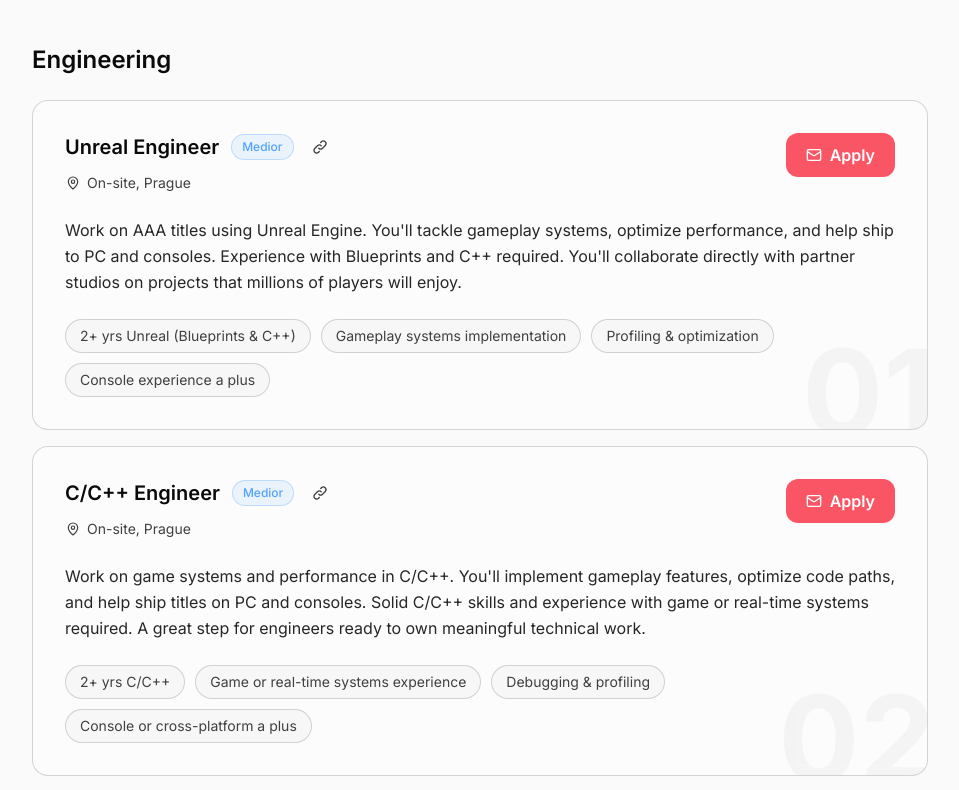
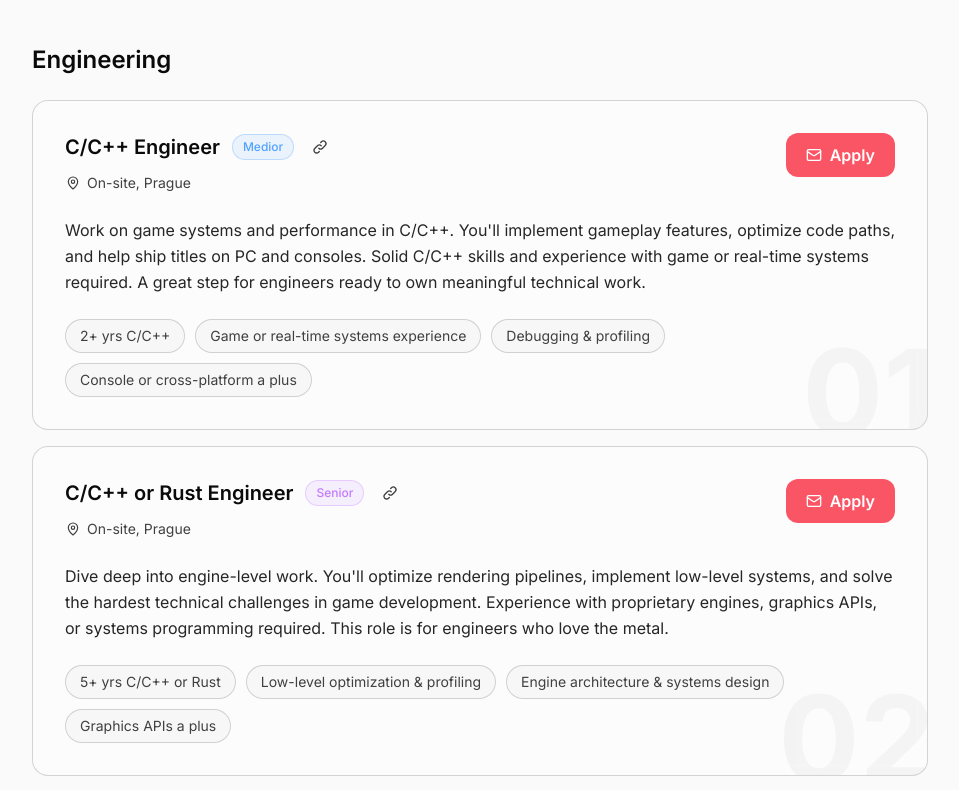
Before and after one commit to Flying-Rat/Website-Next, a Next.js app: page /jobs in a window 1280 px wide. Shown: the part 2280-3070 px from the top of the page, without its empty margins (160-1119 px from the left). Built offline with nearby package versions, Linux system fonts and the light colour scheme.

Commit message:
refactor: reintroduce Unreal Engineer role in previously held positions and remove it from the engineering section

```diff
--- a/app/jobs/JobsClient.tsx
+++ b/app/jobs/JobsClient.tsx
@@ -15,7 +15,6 @@ const sections = [
     id: 'engineering',
     key: 'engineering',
     positions: [
-      { key: 'unrealEngineer', level: 'medior' },
       { key: 'cppMediorEngineer', level: 'medior' },
       { key: 'cppRustEngineer', level: 'senior' },
       { key: 'backendEngineer', level: 'medior' },
@@ -45,6 +44,7 @@ const sections = [
     id: 'previously',
     key: 'previously',
     positions: [
+      { key: 'unrealEngineer', level: 'medior' },
       { key: 'unityEngineer', level: 'medior' },
       { key: 'pythonProgrammer', level: 'medior' },
       { key: 'officeCultureManager', level: 'medior' },
--- a/app/jobs/layout.tsx
+++ b/app/jobs/layout.tsx
@@ -10,7 +10,6 @@ export const metadata: Metadata = {
     'careers',
     'game development jobs',
     'Prague jobs',
-    'Unreal Engineer',
     'Producer',
     'Marketing Manager',
   ],
```
